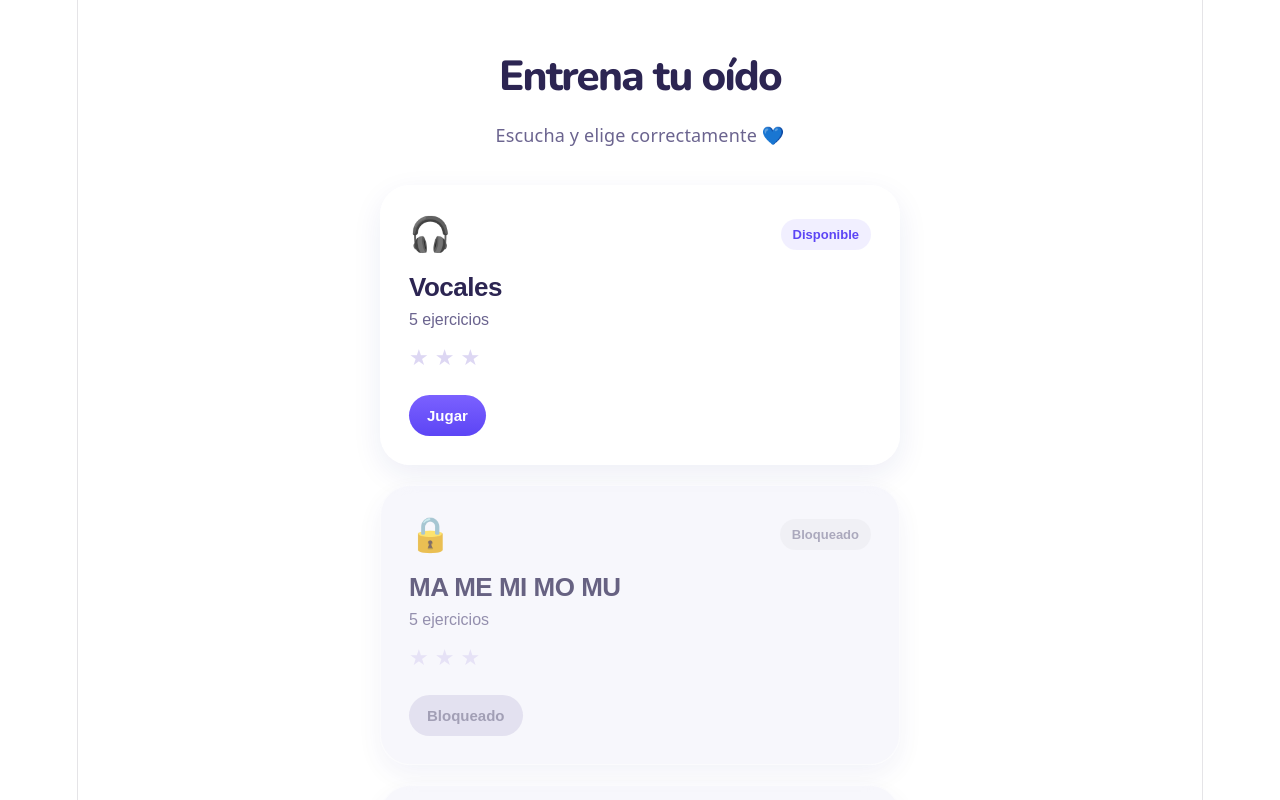
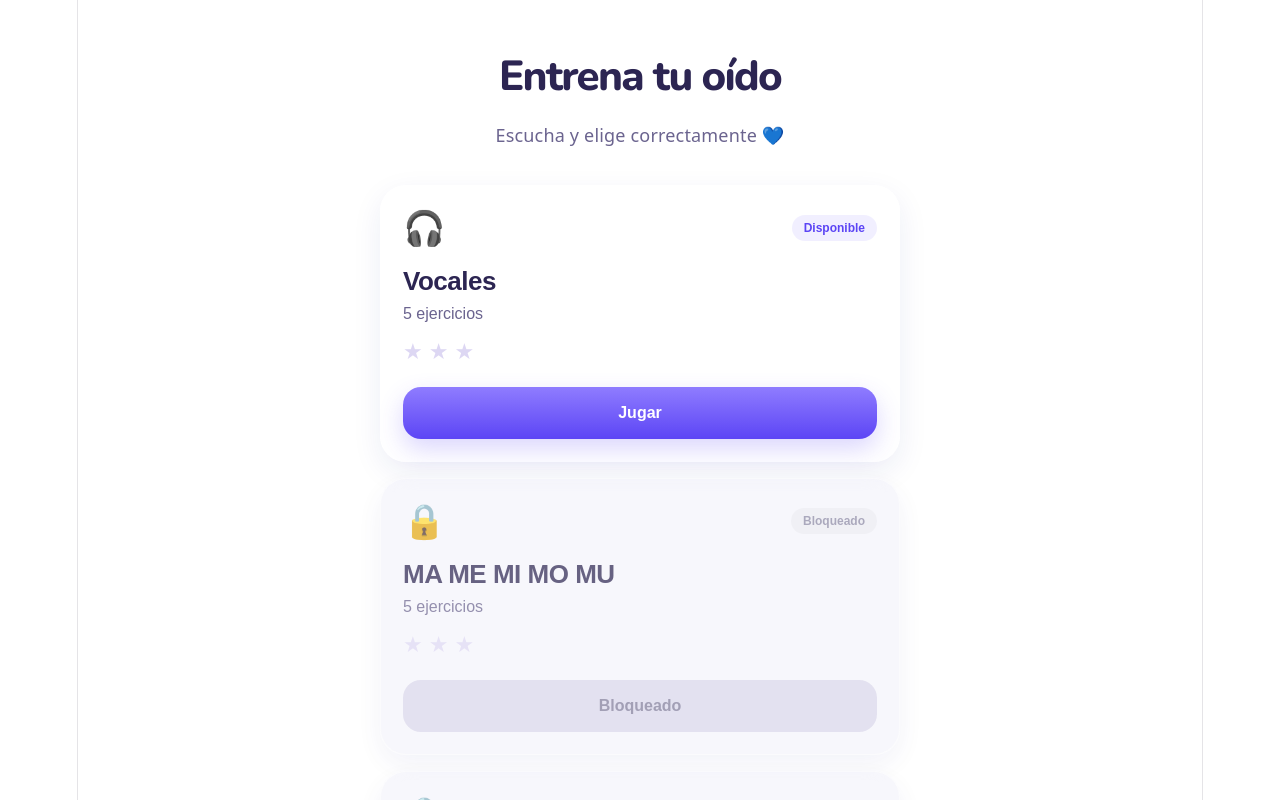
Before and after one commit to ulisesct91/oido-play, a React (Vite) app: page /levels in a window 1280 px wide. Shown: the top 800 px of the page. Built offline with nearby package versions, Linux system fonts and the light colour scheme; no server answers.

Commit message:
levesl pages style

```diff
--- a/src/components/game/TopHUD.jsx
+++ b/src/components/game/TopHUD.jsx
@@ -50,5 +50,5 @@ const Pill = styled.div`
 `;
 
 const ProgressWrapper = styled.div`
-  margin-top: 24px;
+  margin-top: 14px;
 `;
--- a/src/pages/LevelsPage.jsx
+++ b/src/pages/LevelsPage.jsx
@@ -50,7 +50,7 @@ export function LevelsPage() {
               <TopRow>
                 <LevelEmoji>{isUnlocked ? level.theme.emoji : "🔒"}</LevelEmoji>
 
-                <StatusBadge locked={!isUnlocked}>
+                <StatusBadge locked={!isUnlocked} completed={completed}>
                   {completed
                     ? "Completado"
                     : isUnlocked
@@ -126,7 +126,7 @@ const Subtitle = styled.div`
 
 const LevelsGrid = styled.div`
   display: grid;
-  gap: 20px;
+  gap: 16px;
 
   max-width: 520px;
 
@@ -134,10 +134,10 @@ const LevelsGrid = styled.div`
 `;
 
 const LevelCard = styled(motion.button)`
-  padding: 28px;
+  padding: 22px;
 
   border: 0;
-  border-radius: 30px;
+  border-radius: 26px;
 
   background: ${({ locked }) =>
     locked ? "rgba(240,240,248,0.7)" : "rgba(255,255,255,0.78)"};
@@ -182,16 +182,21 @@ const LevelEmoji = styled.div`
 `;
 
 const StatusBadge = styled.div`
-  padding: 8px 12px;
+  padding: 6px 12px;
 
   border-radius: 999px;
 
-  background: ${({ locked }) =>
-    locked ? "rgba(160,160,180,0.12)" : "rgba(123,97,255,0.1)"};
+  background: ${({ locked, completed }) =>
+    completed
+      ? "rgba(56,161,105,0.12)"
+      : locked
+        ? "rgba(160,160,180,0.12)"
+        : "rgba(123,97,255,0.1)"};
 
-  color: ${({ locked }) => (locked ? "#8a87a3" : "#5c45f5")};
+  color: ${({ locked, completed }) =>
+    completed ? "#38a169" : locked ? "#8a87a3" : "#5c45f5"};
 
-  font-size: 13px;
+  font-size: 12px;
   font-weight: 700;
 `;
 
@@ -216,29 +221,27 @@ const LevelInfo = styled.div`
 `;
 
 const PlayButton = styled.div`
-  width: fit-content;
+  width: 100%;
 
-  margin-top: 24px;
+  margin-top: 22px;
 
-  padding: 12px 18px;
+  height: 52px;
 
-  border-radius: 999px;
+  border-radius: 18px;
 
-  background: ${({ locked }) =>
-    locked
-      ? "#d8d5ea"
-      : `
-          linear-gradient(
-            180deg,
-            #7b61ff,
-            #5c45f5
-          )
-        `};
+  display: flex;
+  align-items: center;
+  justify-content: center;
+
+  background: ${({ locked, gradient }) => (locked ? "#d8d5ea" : gradient)};
 
   color: ${({ locked }) => (locked ? "#7e7a99" : "white")};
 
-  font-size: 15px;
-  font-weight: 700;
+  font-size: 16px;
+  font-weight: 800;
+
+  box-shadow: ${({ locked }) =>
+    locked ? "none" : "0 10px 24px rgba(92,69,245,0.22)"};
 `;
 
 const StarsRow = styled.div`
```
